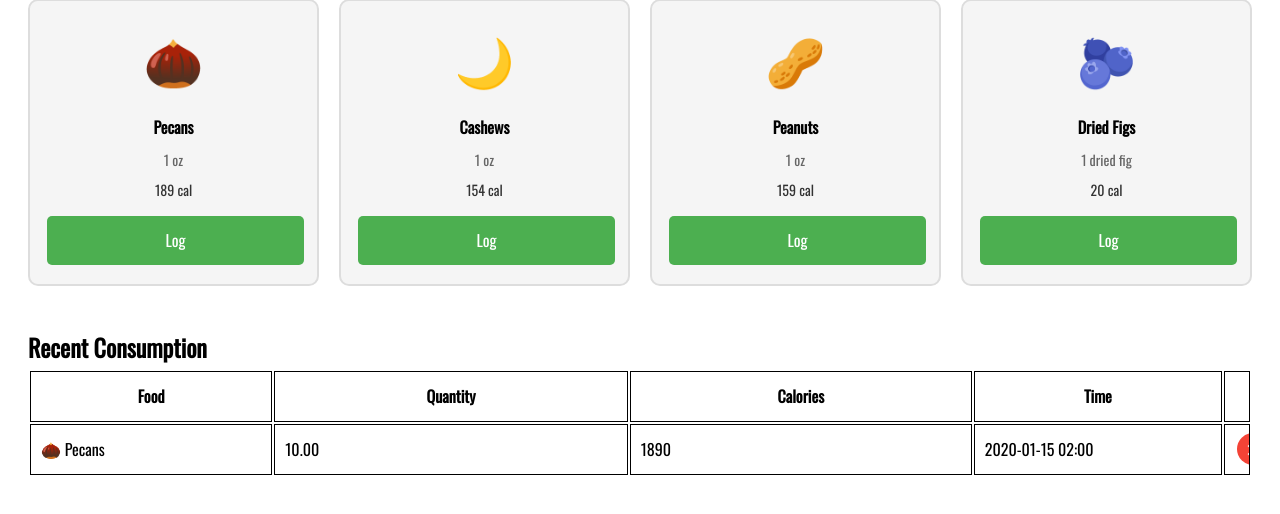
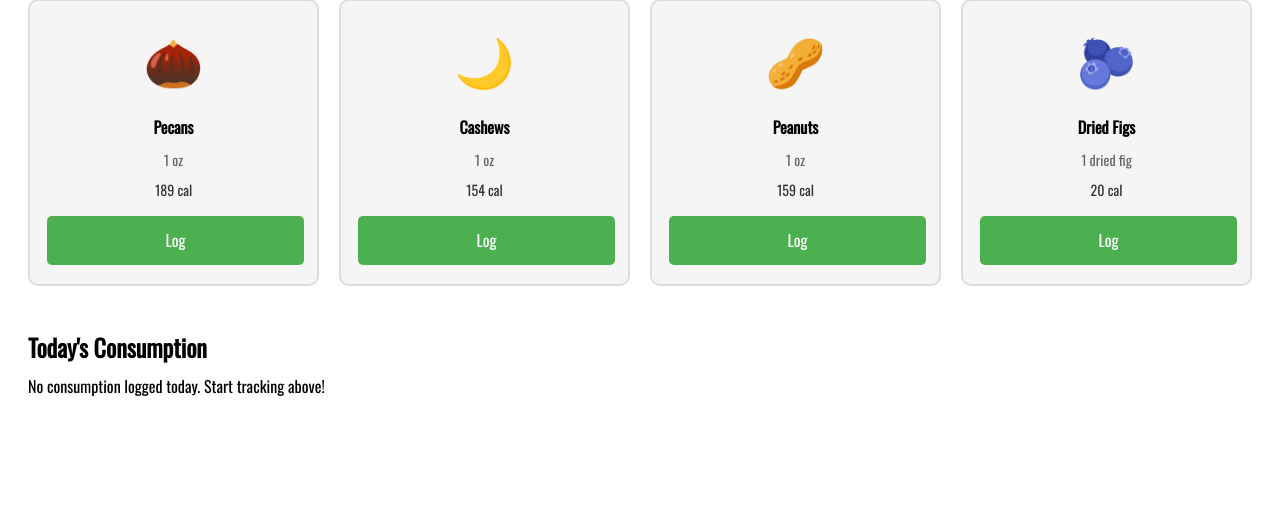
Before and after one commit to vpcarroll15/personal, a Django app: page /food/ in a window 1280 px wide. Shown: the part 149-663 px from the top of the page. Run offline with Django 3.2, Linux system fonts and the light colour scheme; a user stored in the database is signed in; data comes from the database, SQL or seed files in the repository; tables that the repository leaves empty hold one stand-in row (values such as "Sample post"); some libraries are stand-ins or nearby versions.

Commit message:
More changes

```diff
--- a/food_tracking/static/food_tracking/css/styles.css
+++ b/food_tracking/static/food_tracking/css/styles.css
@@ -136,8 +136,12 @@
 /* Delete button in Recent Consumption table */
 .checkered-blue td:last-child {
     text-align: center;
-    padding: 8px 12px;
-    width: 50px;
+    padding: 10px;
+    width: 70px;
+    min-width: 70px;
+    max-width: 70px;
+    overflow: hidden;
+    white-space: normal;
 }
 
 .delete-button {
@@ -145,9 +149,9 @@
     color: white;
     border: none;
     border-radius: 50%;
-    width: 32px;
-    height: 32px;
-    font-size: 18px;
+    width: 30px;
+    height: 30px;
+    font-size: 16px;
     font-weight: bold;
     cursor: pointer;
     transition: all 0.2s ease;
@@ -157,6 +161,7 @@
     padding: 0;
     line-height: 1;
     margin: 0 auto;
+    flex-shrink: 0;
 }
 
 .delete-button:hover {
--- a/food_tracking/templates/food_tracking/home.html
+++ b/food_tracking/templates/food_tracking/home.html
@@ -4,7 +4,7 @@
 {% block title %}Food Tracker{% endblock %}
 
 {% block extraheaders %}
-<link rel="stylesheet" type="text/css" href="{% static 'food_tracking/css/styles.css' %}?v=6">
+<link rel="stylesheet" type="text/css" href="{% static 'food_tracking/css/styles.css' %}?v=7">
 <script src="{% static 'food_tracking/js/tracking.js' %}?v=5"></script>
 {% endblock %}
 
@@ -29,25 +29,23 @@
         {% endfor %}
     </div>
 
-    <h2 style="margin-top: 40px;">Recent Consumption</h2>
-    {% if recent_consumption %}
+    <h2 style="margin-top: 40px;">Today's Consumption</h2>
+    {% if today_consumption %}
     <table class="checkered-blue">
         <thead>
             <tr>
                 <th>Food</th>
                 <th>Quantity</th>
                 <th>Calories</th>
-                <th>Time</th>
                 <th></th>
             </tr>
         </thead>
         <tbody>
-            {% for consumption in recent_consumption %}
+            {% for consumption in today_consumption %}
             <tr id="consumption-{{ consumption.id }}">
                 <td>{{ consumption.food.icon }} {{ consumption.food.name }}</td>
                 <td>{{ consumption.quantity }}</td>
                 <td>{{ consumption.total_calories|floatformat:0 }}</td>
-                <td>{{ consumption.consumed_at|date:"Y-m-d H:i" }}</td>
                 <td>
                     <button class="delete-button" onclick="deleteConsumption({{ consumption.id }})" title="Delete">✕</button>
                 </td>
@@ -56,7 +54,7 @@
         </tbody>
     </table>
     {% else %}
-    <p>No consumption logged yet. Start tracking above!</p>
+    <p>No consumption logged today. Start tracking above!</p>
     {% endif %}
 </div>
 {% endblock %}
--- a/food_tracking/views.py
+++ b/food_tracking/views.py
@@ -2,6 +2,7 @@ from collections import defaultdict
 from datetime import datetime, timedelta
 from decimal import Decimal
 
+import pytz
 from django.contrib.auth.decorators import login_required
 from django.db.models import Sum
 from django.http import HttpRequest, HttpResponse, JsonResponse
@@ -14,6 +15,16 @@ from food_tracking.constants import (
     DEFAULT_REPORT_DAYS,
 )
 from food_tracking.models import Consumption, Food
+
+# Use Pacific timezone for all date calculations
+PACIFIC_TZ = pytz.timezone("America/Los_Angeles")
+
+
+def get_pacific_today_start() -> datetime:
+    """Get the start of today (midnight) in Pacific timezone."""
+    now_pacific = timezone.now().astimezone(PACIFIC_TZ)
+    today_start_pacific = now_pacific.replace(hour=0, minute=0, second=0, microsecond=0)
+    return today_start_pacific
 
 
 def get_active_foods() -> list[Food]:
@@ -40,16 +51,19 @@ def calculate_totals_by_period(
         user_id=user_id, consumed_at__gte=start_date
     ).select_related("food")
 
-    # Define period key functions
+    # Define period key functions (convert to Pacific time first)
     def get_day_key(dt: datetime) -> str:
-        return dt.strftime("%Y-%m-%d")
+        dt_pacific = dt.astimezone(PACIFIC_TZ)
+        return dt_pacific.strftime("%Y-%m-%d")
 
     def get_week_key(dt: datetime) -> str:
-        year, week, _ = dt.isocalendar()
+        dt_pacific = dt.astimezone(PACIFIC_TZ)
+        year, week, _ = dt_pacific.isocalendar()
         return f"{year}-W{week:02d}"
 
     def get_month_key(dt: datetime) -> str:
-        return dt.strftime("%Y-%m")
+        dt_pacific = dt.astimezone(PACIFIC_TZ)
+        return dt_pacific.strftime("%Y-%m")
 
     period_key_functions = {
         "day": get_day_key,
@@ -75,20 +89,19 @@ def calculate_totals_by_period(
 
 @login_required
 def home(request: HttpRequest) -> HttpResponse:
-    """Display food tracking grid and recent consumption."""
+    """Display food tracking grid and today's consumption."""
     from collections import Counter
 
     foods = get_active_foods()
-    recent_consumption = Consumption.objects.filter(user=request.user).select_related(
-        "food"
-    )[:DEFAULT_RECENT_CONSUMPTION_LIMIT]
 
-    # Calculate today's consumption counts per food
-    today_start = timezone.now().replace(hour=0, minute=0, second=0, microsecond=0)
+    # Get all consumption from today (Pacific timezone)
+    today_start = get_pacific_today_start()
     today_consumption = Consumption.objects.filter(
         user=request.user, consumed_at__gte=today_start
-    ).values_list("food_id", flat=True)
-    today_counts = Counter(today_consumption)
+    ).select_related("food")
+
+    # Calculate today's consumption counts per food for badges
+    today_counts = Counter(today_consumption.values_list("food_id", flat=True))
 
     # Add today's count to each food object
     for food in foods:
@@ -96,7 +109,7 @@ def home(request: HttpRequest) -> HttpResponse:
 
     context = {
         "foods": foods,
-        "recent_consumption": recent_consumption,
+        "today_consumption": today_consumption,
     }
     return render(request, "food_tracking/home.html", context)
 
--- a/templates/base.html
+++ b/templates/base.html
@@ -32,7 +32,7 @@
     <link href="https://fonts.googleapis.com/css?family=Oswald" rel="stylesheet">
     <link rel="stylesheet" type="text/css" href="{% static "music/css/styles.css" %}">
     <link rel="stylesheet" type="text/css" href="{% static "scavenger_hunt/css/styles.css" %}">
-    <link rel="stylesheet" type="text/css" href="{% static "food_tracking/css/styles.css" %}?v=6">
+    <link rel="stylesheet" type="text/css" href="{% static "food_tracking/css/styles.css" %}?v=7">
     <link rel="stylesheet" type="text/css" href="https://cdn.datatables.net/1.10.19/css/jquery.dataTables.min.css">
     <script type="text/javascript" src="https://ajax.googleapis.com/ajax/libs/jquery/3.4.0/jquery.min.js"></script>
     <script type="text/javascript" src="https://cdn.datatables.net/1.10.19/js/jquery.dataTables.min.js"></script>
```
Also changed, not shown: food_tracking/test_views.py (+59 -11 lines), 1 other file.
